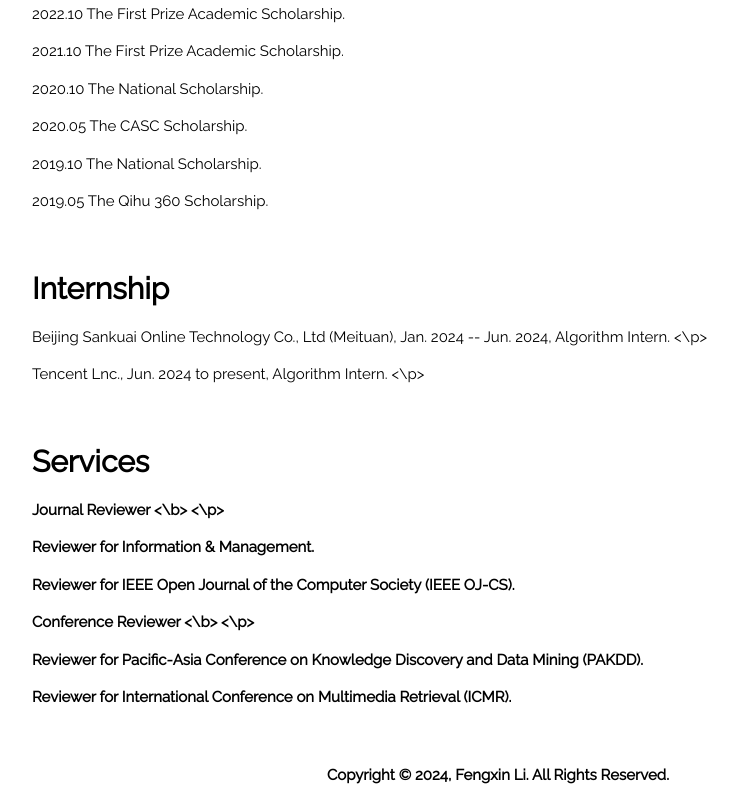
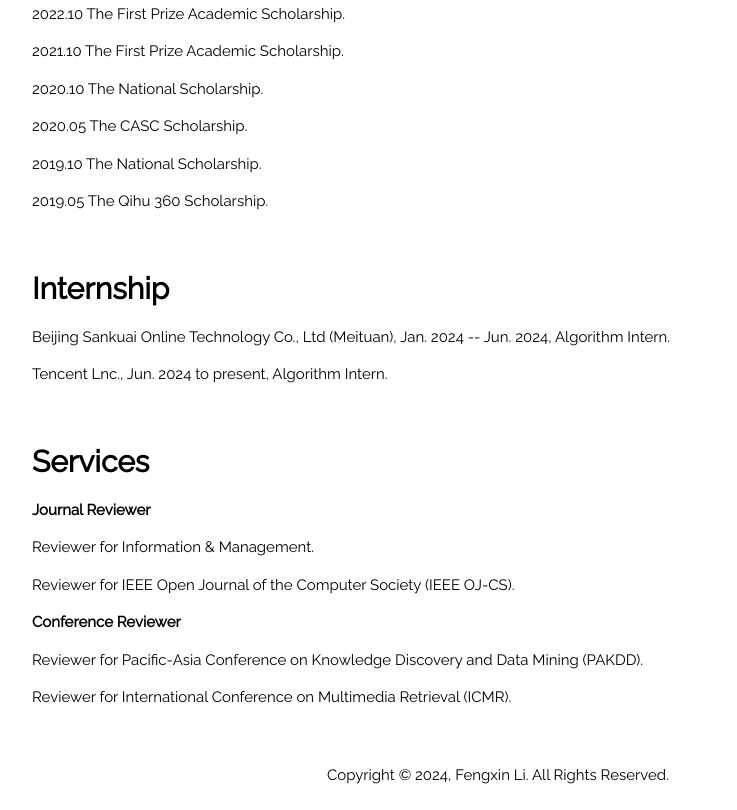
Before and after one commit to FengxinLee/FengxinLI.github.io, a plain HTML site: page index.html in a window 1280 px wide. Shown: the part 1297-2107 px from the top of the page, without its empty margins (292-1029 px from the left). Drawn offline with nearby package versions, Linux system fonts and the light colour scheme.

Commit message:
Update index.html

```diff
--- a/index.html
+++ b/index.html
@@ -150,20 +150,16 @@ body,h1,h2,h3,h4,h5,h6 {font-family: "Raleway", sans-serif}
   <div class="w3-container w3-padding-large" id="internship" style="margin-bottom:4px">
       <h2><b>Internship</b></h2>
 
-      <p>Beijing Sankuai Online Technology Co., Ltd (Meituan), Jan. 2024 -- Jun. 2024, Algorithm Intern.
-	      <\p>
+      <p>Beijing Sankuai Online Technology Co., Ltd (Meituan), Jan. 2024 -- Jun. 2024, Algorithm Intern.  </p>
 
-      <p>Tencent Lnc., Jun. 2024 to present, Algorithm Intern.
-	      <\p>
+      <p>Tencent Lnc., Jun. 2024 to present, Algorithm Intern. </p>
   </div>
 
 		 <!-- Services -->
   <div class="w3-container w3-padding-large" id="service" style="margin-bottom:4px">
       <h2><b>Services</b></h2>
 
-      <p><b>Journal Reviewer
-	      <\b>
-		      <\p>
+      <p><b>Journal Reviewer </b> </p>
 
       <p>Reviewer for Information & Management.
       </p>
@@ -171,9 +167,7 @@ body,h1,h2,h3,h4,h5,h6 {font-family: "Raleway", sans-serif}
       <p>Reviewer for IEEE Open Journal of the Computer Society (IEEE OJ-CS).
       </p>
 
-      <p><b>Conference Reviewer
-	      <\b>
-		      <\p>
+      <p><b>Conference Reviewer </b> </p>
 
       <p>Reviewer for Pacific-Asia Conference on Knowledge Discovery and Data Mining (PAKDD).
       </p>
```
